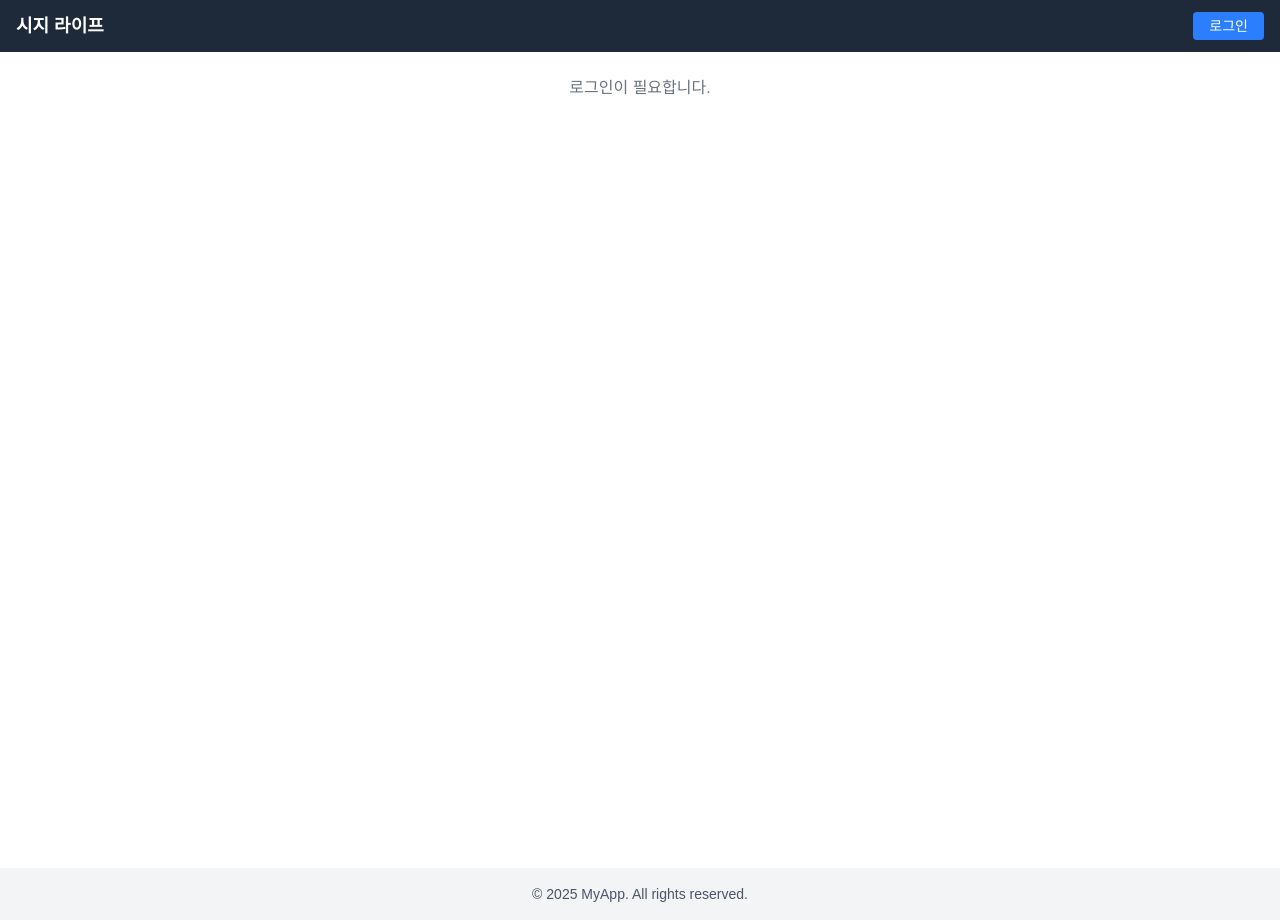
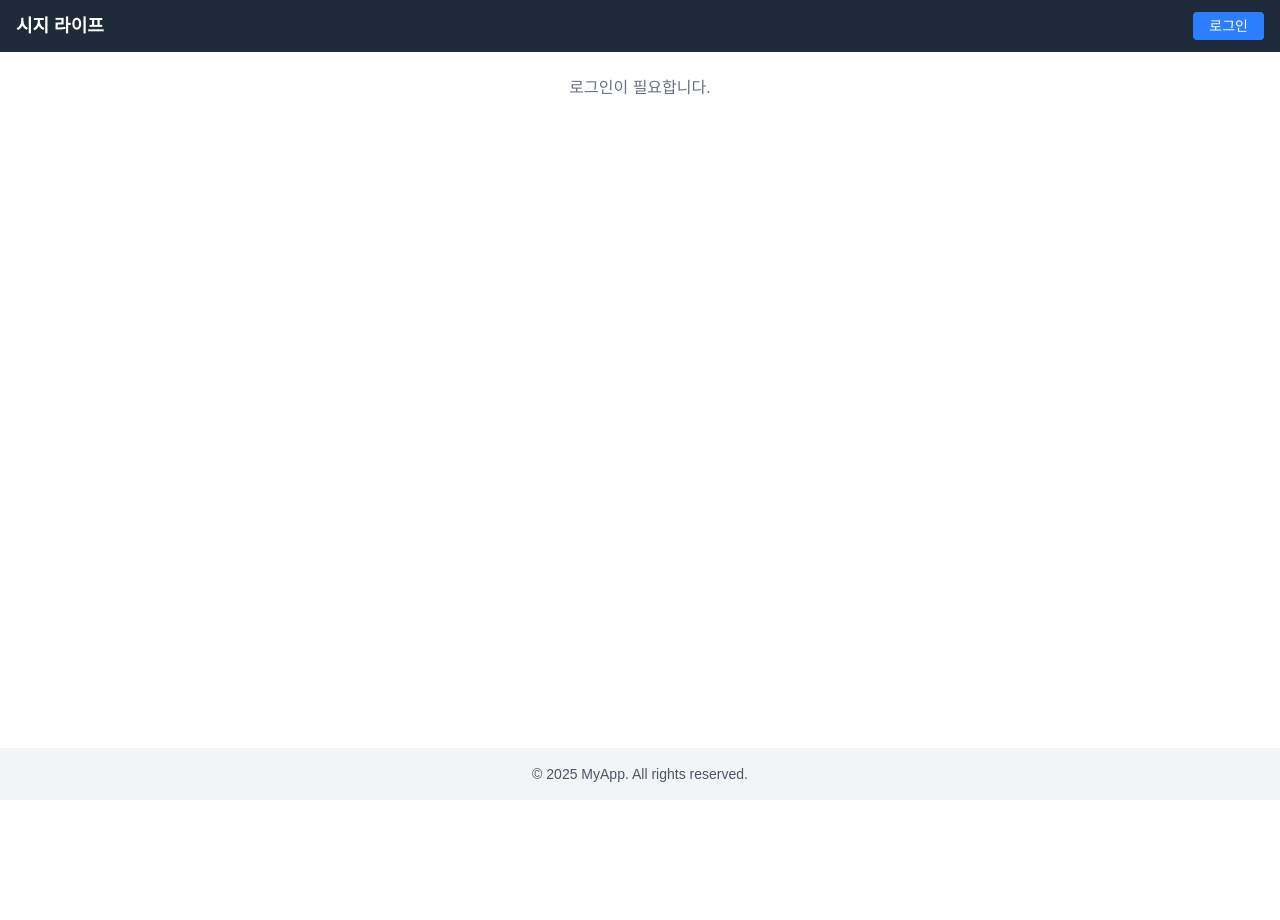
Before and after one commit to inetsos/next-tailwind-firebase-order-app, a Next.js app: page /mypage in a window 1280 px wide. After the commit the page ends 800 px from the top, so only its background shows below. Built offline with nearby package versions, Linux system fonts and the light colour scheme; no server answers.

Commit message:
일부 레이아웃 UI 개선

```diff
--- a/app/layout.tsx
+++ b/app/layout.tsx
@@ -13,11 +13,15 @@ export const metadata: Metadata = {
 export default function RootLayout({ children }: { children: React.ReactNode }) {
   return (
     <html lang="kr">
-      <body className="bg-white dark:bg-gray-900 text-gray-900 dark:text-white">
+      <body className="bg-white dark:bg-gray-900 text-gray-900 dark:text-white flex flex-col min-h-screen">
         <Suspense fallback={<div>로딩 중...</div>}>
           <Navbar />
         </Suspense>
-        <main className="flex-1 container mx-auto px-4 py-2">{children}</main>
+
+        <main className="flex-1 container mx-auto px-4 py-2">
+          {children}
+        </main>
+
         <Footer />
       </body>
     </html>
--- a/app/mypage/page.tsx
+++ b/app/mypage/page.tsx
@@ -2,7 +2,7 @@ import MyPageContent from '@/components/MyPageContent';
 
 export default function MyPagePage() {
   return (
-    <main className="min-h-screen">
+    <main>
       <MyPageContent />
     </main>
   );
```
